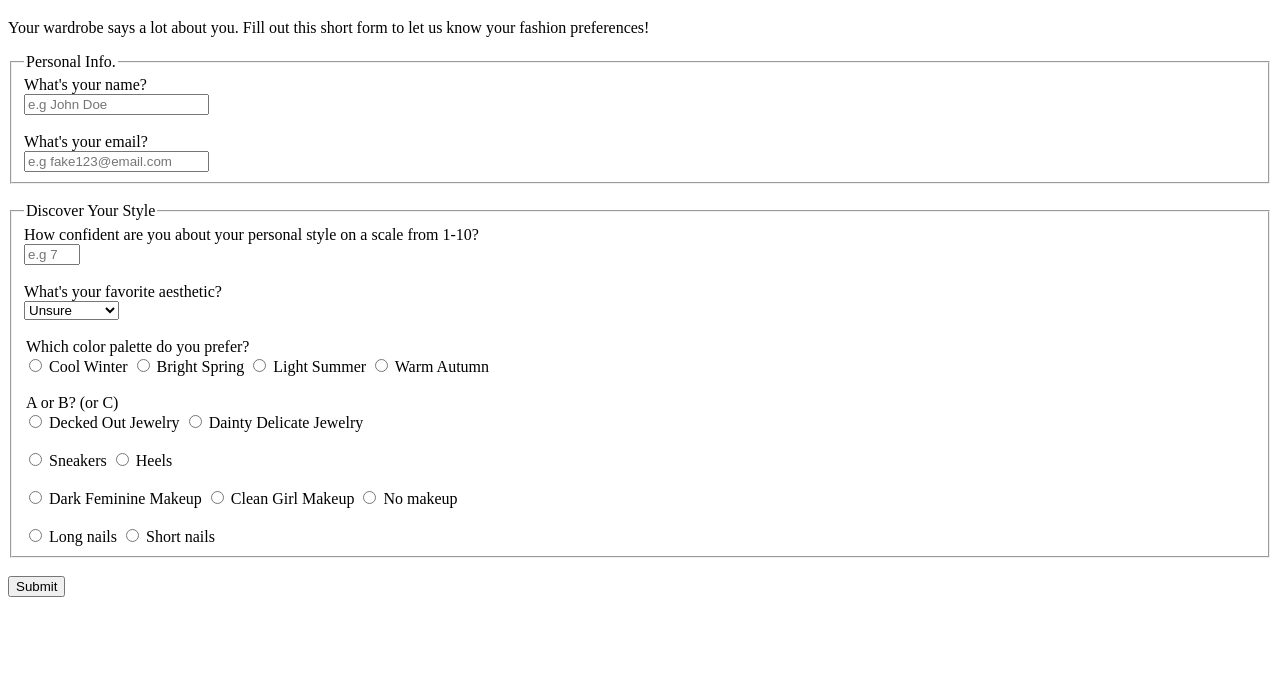
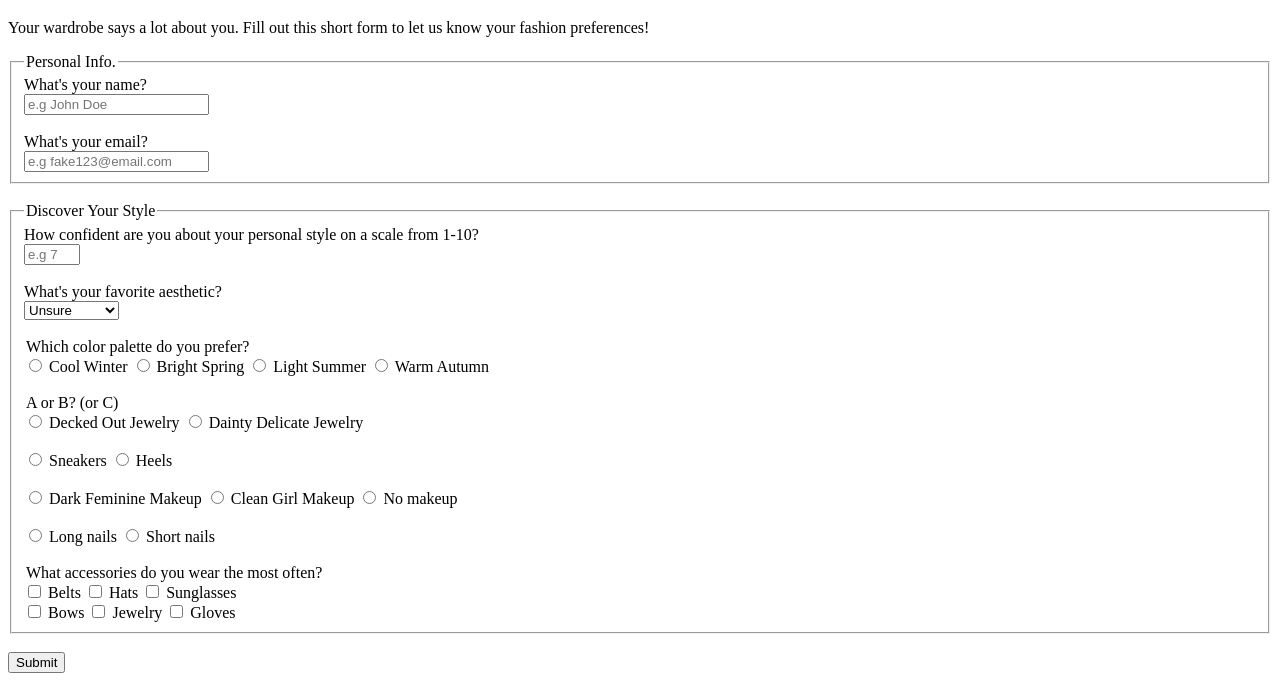
Before and after one commit to k-rameen/What-Is-Your-Aesthetic-Form, a plain HTML site: page index.html in a window 1280 px wide. Shown: the part 114-800 px from the top of the page. Drawn offline with Linux system fonts and the light colour scheme.

Commit message:
Update index.html

```diff
--- a/index.html
+++ b/index.html
@@ -79,8 +79,25 @@
       <input type="radio" id="nails" name="nails">
       <label for="nails">Short nails</label>
 
+      <br/>
+      <br/>
+
+      <legend>What accessories do you wear the most often?</legend>
+      <input type="checkbox" id="accessories" id="accessories" name="accessories" value="accessories">
+      <label for="accessories">Belts</label>
+      <input type="checkbox" id="accessories" id="accessories" name="accessories" value="accessories">
+      <label for="accessories">Hats</label>
+      <input type="checkbox" id="accessories" id="accessories" name="accessories" value="accessories">
+      <label for="accessories">Sunglasses</label>
+      <br/>
+      <input type="checkbox" id="accessories" id="accessories" name="accessories" value="accessories">
+      <label for="accessories">Bows</label>
+      <input type="checkbox" id="accessories" id="accessories" name="accessories" value="accessories">
+      <label for="accessories">Jewelry</label>
+      <input type="checkbox" id="accessories" id="accessories" name="accessories" value="accessories">
+      <label for="accessories">Gloves</label>
+
     </fieldset>
-
 
     <br/><button type="submit">Submit</button>
 
```
